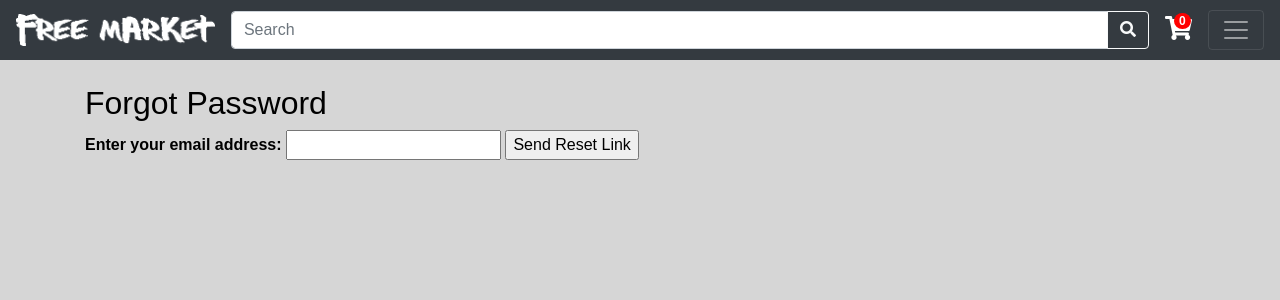
After one commit to rexsum420/FShopify, a Django app: page /users/reset-password-link/ in a window 1280 px wide. The commit adds this page. Shown: the top 300 px of the page. Run offline with Django 4.2, Linux system fonts and the light colour scheme; parts of the project's set-up code (start-up, migrations or seed data) failed here and were passed over; some libraries are stand-ins or nearby versions.

Commit message:
forgot and reset password

```diff
--- /dev/null
+++ b/templates/forgot_password.html
@@ -0,0 +1,11 @@
+{% extends "base.html" %}
+{% block title %}Free Market Forgot Password{% endblock %}
+{% block content %}
+<h2>Forgot Password</h2>
+<form action="{% url 'reset-password-link' %}" method="POST">
+    {% csrf_token %}
+    <label for="email">Enter your email address:</label>
+    <input type="email" id="email" name="email" required />
+    <input type="submit" value="Send Reset Link" />
+</form>
+{% endblock content %}
--- a/templates/login.html
+++ b/templates/login.html
@@ -9,5 +9,7 @@
     <input type="hidden" name="next" value="{{ next }}">
     <button style='margin-top:10px;' type="submit">Login</button>
 </form>
-<p>Don't have an account? <a href="{% url 'register' %}?next={{ next }}">Register here</a></p>
+<div>Don't have an account? <a href="{% url 'register' %}?next={{ next }}">Register here</a></div>
+<div>Reset Password <a href='{% url "reset-password" %}'>here</a></div>
+
 {% endblock content %}
--- a/users/urls.py
+++ b/users/urls.py
@@ -1,8 +1,10 @@
-from django.urls import path, include
-from . import views
+from django.urls import path
+from .views import reset_password, reset_password_link, login_view, register, logout_view
 
 urlpatterns = [
-    path('login', views.login_view, name='login'),
-    path('register', views.register, name='register'),
-    path('signout', views.logout_view, name='signout'),
+    path('reset-password/<uidb64>/<token>/', reset_password, name='reset-password'),
+    path('reset-password-link/', reset_password_link, name='reset-password-link'),
+    path('login/', login_view, name='login'),
+    path('register/', register, name='register'),
+    path('logout/', logout_view, name='logout'),
 ]
--- a/users/views.py
+++ b/users/views.py
@@ -1,10 +1,43 @@
-from django.shortcuts import render, redirect
+from django.shortcuts import render, redirect, HttpResponse
 from django.contrib.auth import login as auth_login, logout as auth_logout
 from django.contrib.auth.forms import AuthenticationForm
 from .forms import CustomUserCreationForm
 from rest_framework import viewsets, permissions
-from .models import User
+from .models import User, Token
 from .serializers import UserSerializer
+from django.contrib.auth.decorators import login_required
+from django.contrib.auth import authenticate, update_session_auth_hash
+from django.contrib import messages
+from django.core.mail import send_mail
+from django.urls import reverse
+from django.utils.http import urlsafe_base64_encode, urlsafe_base64_decode
+from django.utils.encoding import force_bytes, force_str
+from django.contrib.auth.tokens import default_token_generator
+
+def reset_password_link(request):
+    if request.method == 'POST':
+        email = request.POST.get('email').strip().lower()
+        try:
+            user = User.objects.get(email=email)
+        except User.DoesNotExist:
+            messages.error(request, 'No user found with that email address.')
+            return redirect('forgot-password')
+
+        token = default_token_generator.make_token(user)
+        uid = urlsafe_base64_encode(force_bytes(user.pk))
+        reset_link = request.build_absolute_uri(reverse('reset-password', kwargs={'uidb64': uid, 'token': token}))
+
+        send_mail(
+            'Password Reset Request',
+            f'Please click the link below to reset your password:\n{reset_link}',
+            'rexsum420@gmail.com',
+            [email],
+            fail_silently=False,
+        )
+
+        messages.success(request, 'A password reset link has been sent to your email.')
+        return redirect('login')
+    return render(request, 'forgot_password.html', {'authenticated': request.user.is_authenticated})
 
 def login_view(request):
     next_url = request.GET.get('next', 'home')
@@ -55,3 +88,41 @@ class UserViewSet(viewsets.ModelViewSet):
     def create(self, request, *args, **kwargs):
         response = super().create(request, *args, **kwargs)
         return response
+
+def reset_password(request, uidb64=None, token=None):
+    if request.method == 'POST':
+        new_password = request.POST.get('new_password')
+        confirm_password = request.POST.get('confirm_password')
+
+        if new_password != confirm_password:
+            messages.error(request, 'New passwords do not match.')
+            return redirect('reset-password', uidb64=uidb64, token=token)
+
+        try:
+            uid = force_str(urlsafe_base64_decode(uidb64))
+            user = User.objects.get(pk=uid)
+        except (TypeError, ValueError, OverflowError, User.DoesNotExist):
+            messages.error(request, 'Invalid password reset link.')
+            return redirect('forgot-password')
+
+        if user is not None and default_token_generator.check_token(user, token):
+            user.set_password(new_password)
+            user.save()
+            messages.success(request, 'Your password was successfully updated!')
+            return redirect('login')
+        else:
+            messages.error(request, 'Invalid password reset link.')
+            return redirect('forgot-password')
+
+    if uidb64 and token:
+        try:
+            uid = force_str(urlsafe_base64_decode(uidb64))
+            user = User.objects.get(pk=uid)
+        except (TypeError, ValueError, OverflowError, User.DoesNotExist):
+            user = None
+
+        if user is not None and default_token_generator.check_token(user, token):
+            return render(request, 'reset_password.html', {'authenticated': request.user.is_authenticated})
+
+    messages.error(request, 'Invalid password reset link.')
+    return redirect('forgot-password')
```
Also changed, not shown: templates/password_reset_email.html (added, +15 -0 lines), templates/reset_password.html (added, +44 -0 lines).
